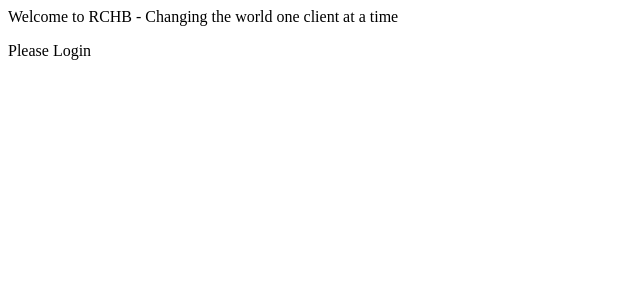
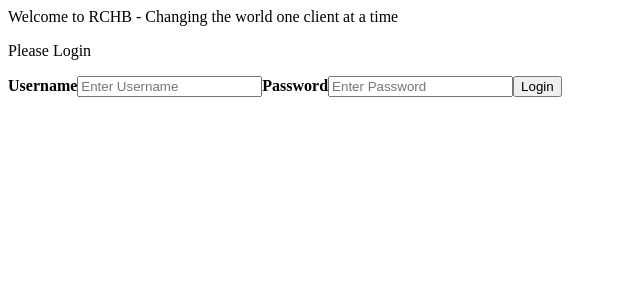
Before and after one commit to RCHBanking/client, an Angular app: page /login in a window 1280 px wide. Shown: the top 300 px of the page, without its empty margins (0-640 px from the left). Built offline with nearby package versions, Linux system fonts and the light colour scheme; no server answers.

Commit message:
Added a simple login form to the login component

```diff
--- a/src/app/Components/Pages/login/login.component.html
+++ b/src/app/Components/Pages/login/login.component.html
@@ -1 +1,13 @@
 <p>Please Login</p>
+
+<form action="Put the end point here" method="post">
+  <div>
+    <label for="username"><b>Username</b></label>
+    <input type="text" placeholder="Enter Username" name="username" required>
+
+    <label for="password"><b>Password</b></label>
+    <input type="password" placeholder="Enter Password" name="password" required>
+
+    <button type="submit">Login</button>
+  </div>
+</form>
--- a/src/app/app.component.ts
+++ b/src/app/app.component.ts
@@ -21,7 +21,7 @@ export class AppComponent implements OnInit {
   public getCustomers(): void {
     this.customerService.getCustomers().subscribe(
       (response: Customer[]) => {
-        this.customers = response;
+        //this.customers = response;
       },
       (error:HttpErrorResponse) => {
         alert(error.message);
```
